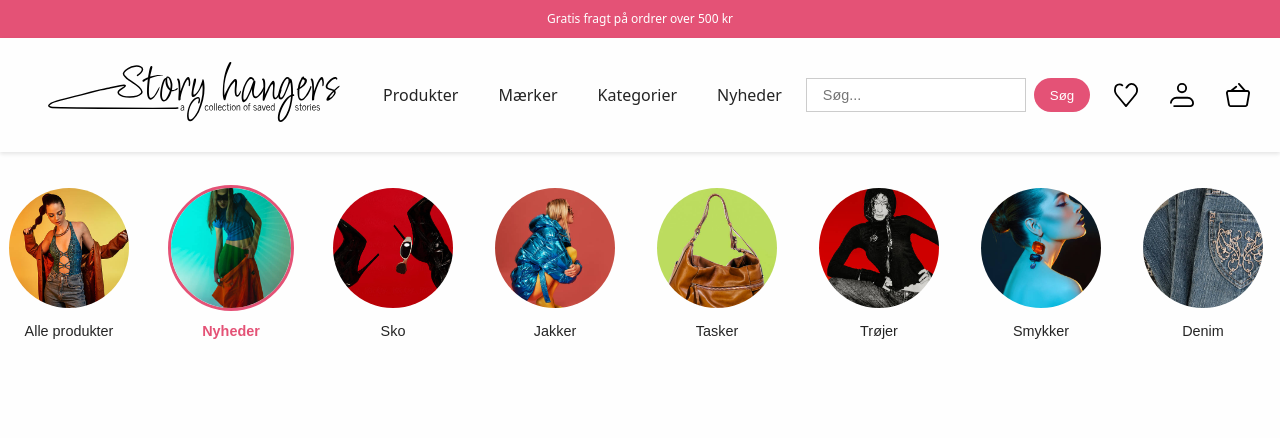
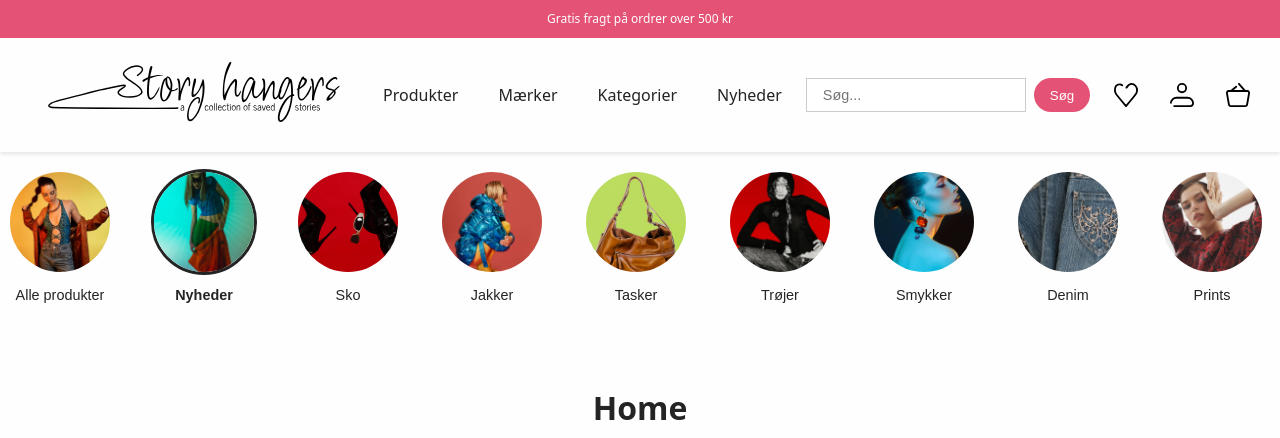
Before and after one commit to juliewboecher/customer-experience-exam, a React (Vite) app: page / in a window 1280 px wide. Shown: the top 438 px of the page. Built offline with nearby package versions, Linux system fonts and the light colour scheme.

Commit message:
Refactor category carousel styles for improved layout and hover effects

```diff
--- a/src/styles.css
+++ b/src/styles.css
@@ -429,7 +429,7 @@ footer {
 }
 
 .category-carousel-container {
-  padding: 2rem 0;
+  padding: 1rem 0;
 }
 
 .category-carousel {
@@ -452,12 +452,12 @@ footer {
 }
 
 .category-item:hover {
-  transform: scale(1.05);
+  transform: scale(1.0);
 }
 
 .category-image-wrapper {
-  width: 120px;
-  height: 120px;
+  width: 100px;
+  height: 100px;
   border-radius: 50%;
   overflow: hidden;
   border: 3px solid transparent;
@@ -465,7 +465,7 @@ footer {
 }
 
 .category-item.active .category-image-wrapper {
-  border-color: #E45276;
+  border-color: #242424;
 }
 
 .category-image-wrapper img {
@@ -483,5 +483,5 @@ footer {
 
 .category-item.active p {
   font-weight: 600;
-  color: #E45276;
+  color: #242424;
 }
```
